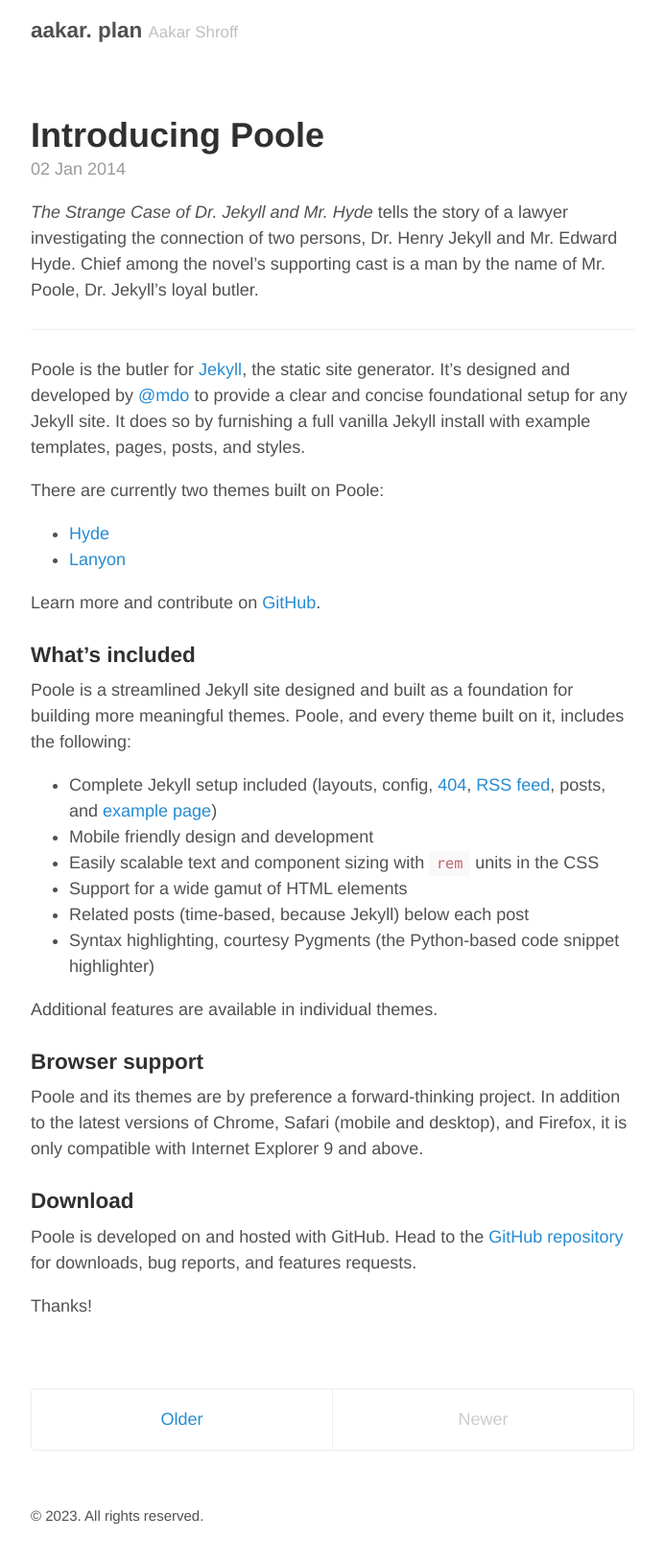
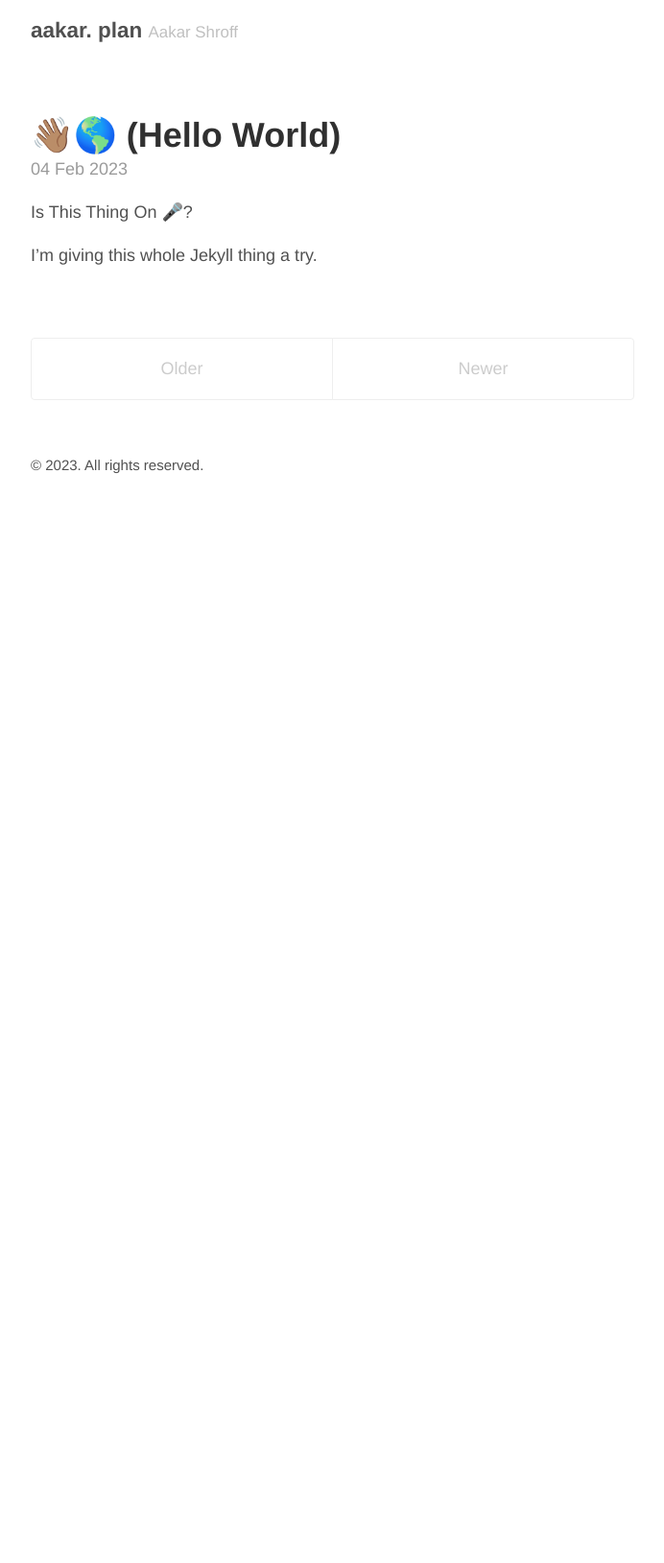
Before and after one commit to aakar/aakar.github.io, a Jekyll site: the page built from index.html, in a window 1280 px wide. Shown: the whole page at 96% size, without its empty margins (293-985 px from the left). Built offline with Jekyll 4.4.1, drawn with Linux system fonts in a browser that asks for light colours; the list of posts is cut into pages by our own code; after the commit the page ends 900 px from its top, so only the background shows below that.

Commit message:
Removing Posts + Adding a Post
Cleaning up the previous posts that existed and adding the first post from me.

```diff
--- a/_config.yml
+++ b/_config.yml
@@ -8,7 +8,7 @@ permalink:           pretty
 title:               aakar. plan
 tagline:             Aakar Shroff
 url:                 http://aakar.github.io
-paginate:            1
+paginate:            5
 baseurl:             ""
 
 # Assets
@@ -26,5 +26,5 @@ author:
 
 # Custom vars
 #version:             2.0.0
-#github:
+github:
 #  repo:              https://github.com/poole/poole
--- a/_posts/2014-01-02-introducing-poole.md
+++ /dev/null
@@ -1,40 +0,0 @@
----
-layout: post
-title: Introducing Poole
----
-
-*The Strange Case of Dr. Jekyll and Mr. Hyde* tells the story of a lawyer investigating the connection of two persons, Dr. Henry Jekyll and Mr. Edward Hyde. Chief among the novel's supporting cast is a man by the name of Mr. Poole, Dr. Jekyll's loyal butler.
-
------
-
-Poole is the butler for [Jekyll](http://jekyllrb.com), the static site generator. It's designed and developed by [@mdo](https://twitter.com/mdo) to provide a clear and concise foundational setup for any Jekyll site. It does so by furnishing a full vanilla Jekyll install with example templates, pages, posts, and styles.
-
-There are currently two themes built on Poole:
-
-* [Hyde](http://hyde.getpoole.com)
-* [Lanyon](http://lanyon.getpoole.com)
-
-Learn more and contribute on [GitHub](https://github.com/poole).
-
-### What's included
-
-Poole is a streamlined Jekyll site designed and built as a foundation for building more meaningful themes. Poole, and every theme built on it, includes the following:
-
-* Complete Jekyll setup included (layouts, config, [404]({{ site.baseurl }}/404.html), [RSS feed]({{ site.baseurl }}/atom.xml), posts, and [example page]({{ site.baseurl }}/about))
-* Mobile friendly design and development
-* Easily scalable text and component sizing with `rem` units in the CSS
-* Support for a wide gamut of HTML elements
-* Related posts (time-based, because Jekyll) below each post
-* Syntax highlighting, courtesy Pygments (the Python-based code snippet highlighter)
-
-Additional features are available in individual themes.
-
-### Browser support
-
-Poole and its themes are by preference a forward-thinking project. In addition to the latest versions of Chrome, Safari (mobile and desktop), and Firefox, it is only compatible with Internet Explorer 9 and above.
-
-### Download
-
-Poole is developed on and hosted with GitHub. Head to the <a href="https://github.com/poole/poole">GitHub repository</a> for downloads, bug reports, and features requests.
-
-Thanks!
--- /dev/null
+++ b/_posts/2023-02-04-hello-world.md
@@ -0,0 +1,8 @@
+---
+layout: post
+title: 👋🏽🌎 (Hello World)
+---
+
+Is This Thing On 🎤?
+
+I'm giving this whole Jekyll thing a try.
```
Also changed, not shown: _posts/2013-12-31-whats-jekyll.md (deleted, +0 -10 lines), _posts/2014-01-01-example-content.md (deleted, +0 -169 lines), 1 other file.
